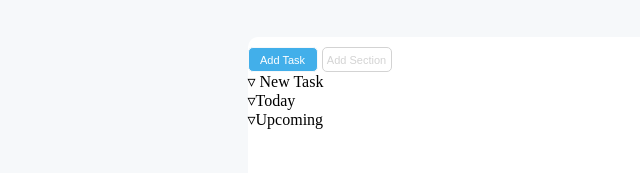
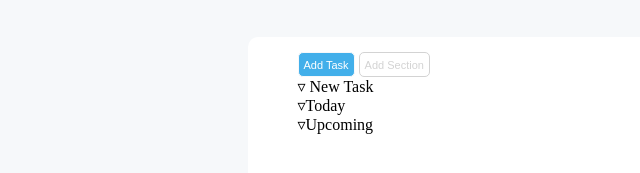
Before and after one commit to andreapanico12/html-css-toboolist, a plain HTML site: page index.html in a window 1280 px wide. Shown: the part 73-246 px from the top of the page, without its empty margins (0-640 px from the left). Drawn offline with Linux system fonts and the light colour scheme.

Commit message:
edit index buttons

```diff
--- a/Assets/style.css
+++ b/Assets/style.css
@@ -34,6 +34,8 @@ header span{
   margin-right: auto;
   margin-top: 40px;
   margin-bottom: 10px;
+  padding-left: 50px;
+  padding-top: 5px;
   border-radius: 10px;
   background-color: white;
 
@@ -45,12 +47,12 @@ header span{
 }
 
 .button{
-  width: 70px;
   height: 25px;
   border-radius: 5px;
   border: 1px solid #f6f8fa;
   text-align: center;
   font-size: 11px;
+  padding: 0 5px;
 }
 
 .button.button-primary{
```
